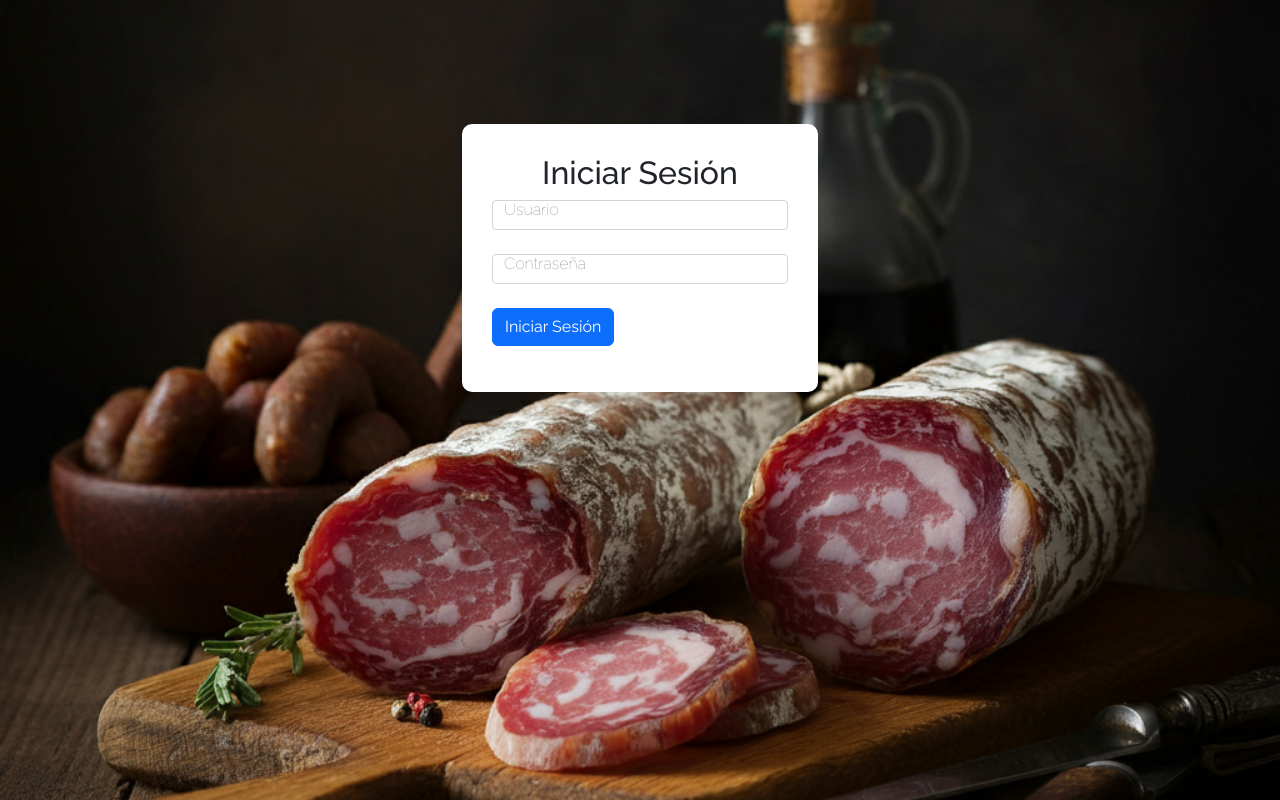
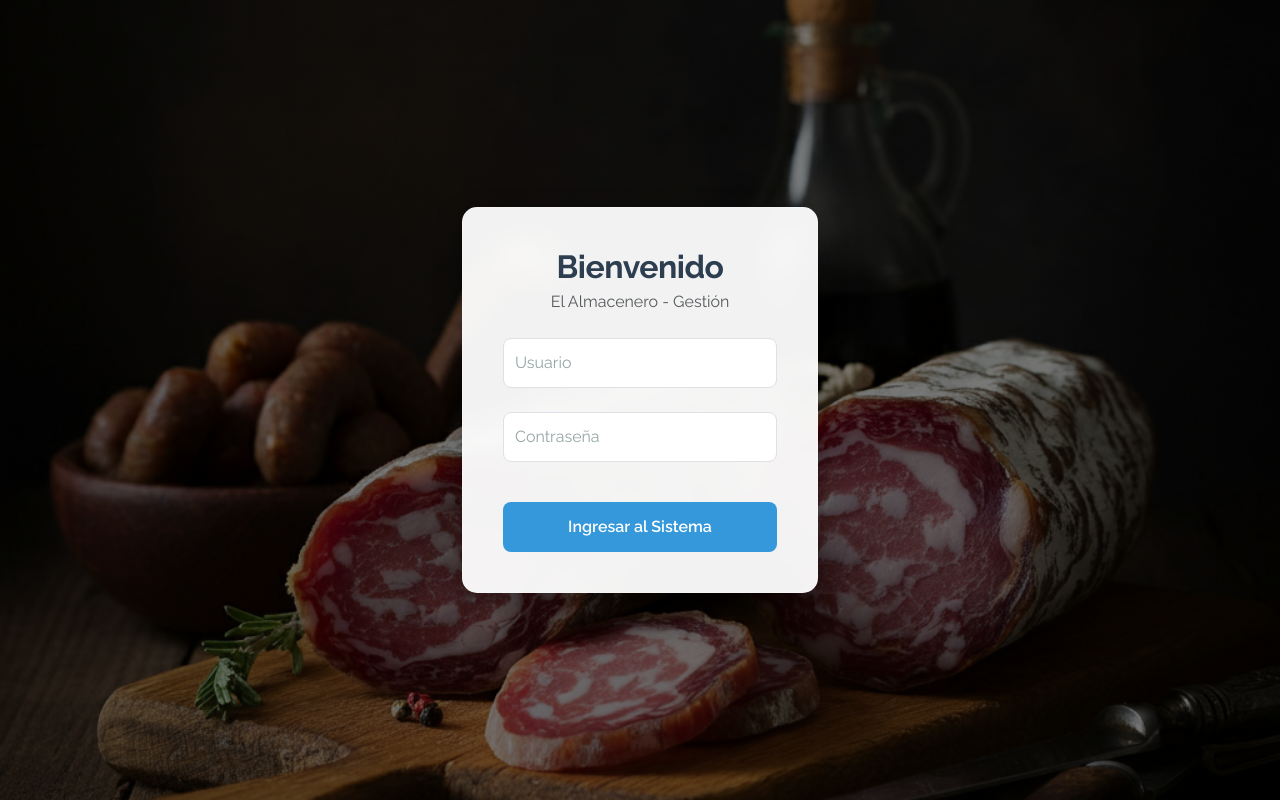
Before and after one commit to NicoButter/el_almacen, a Django app: page / in a window 1280 px wide. Run offline with Django 5.2, Linux system fonts and the light colour scheme; some libraries are stand-ins or nearby versions; some web fonts are replaced.

Commit message:
ajustes en estilos y estructura del formulario de inicio de sesión; se actualizó el texto del botón y se mejoró el diseño general

```diff
--- a/accounts/static/accounts/css/login_custom_styles.css
+++ b/accounts/static/accounts/css/login_custom_styles.css
@@ -1,24 +1,37 @@
 body {
     font-family: "Raleway", sans-serif;
     font-optical-sizing: auto;
-    font-weight: 100;
+    font-weight: 400;
     font-style: normal;
-    background-image: url('../images/fiambreria_login_background.png');
+    background-image: linear-gradient(rgba(0, 0, 0, 0.5), rgba(0, 0, 0, 0.5)), url('../images/fiambreria_login_background.png');
     background-size: cover;
     background-position: center;
     background-repeat: no-repeat;
     height: 100vh;
+    display: flex;
+    align-items: center;
+    justify-content: center;
+    margin: 0;
 }
 
 .login-container {
-    margin-top: 100px;
+    margin-top: 0;
 }
 
 .login-form {
-    background-color: white;
-    padding: 30px;
-    border-radius: 10px;
-    box-shadow: 0px 0px 10px rgba(0, 0, 0, 0.1);
+    background: rgba(255, 255, 255, 0.95);
+    padding: 2.5rem;
+    border-radius: 15px;
+    box-shadow: 0 10px 30px rgba(0, 0, 0, 0.3);
+    backdrop-filter: blur(10px);
+    border: 1px solid rgba(255, 255, 255, 0.2);
+}
+
+.login-form h2 {
+    font-weight: 700;
+    color: #2c3e50;
+    margin-bottom: 2rem;
+    letter-spacing: -0.5px;
 }
 
 .floating-label {
@@ -27,27 +40,61 @@ body {
 }
 
 .floating-label input {
-    height: 30px;
-    padding: 12px 12px 12px 0;
-    border: 1px solid #ced4da;
-    border-radius: 0.25rem;
+    height: 50px;
+    padding: 1.25rem 0.75rem 0.25rem;
+    border: 1px solid #dee2e6;
+    border-radius: 8px;
+    width: 100%;
+    transition: border-color 0.2s, box-shadow 0.2s;
+    font-size: 1rem;
 }
 
+.floating-label input:focus {
+    border-color: #3498db;
+    box-shadow: 0 0 0 4px rgba(52, 152, 219, 0.1);
+    outline: none;
+}
 
 .floating-label label {
     position: absolute;
     top: 50%;
     left: 12px;
-    transform: translateY(-70%);
-    color: #6c757d;
+    transform: translateY(-50%);
+    color: #95a5a6;
     pointer-events: none;
     transition: all 0.2s ease;
+    font-size: 1rem;
 }
 
 .floating-label input:focus+label,
 .floating-label input:not(:placeholder-shown)+label {
-    top: 0;
+    top: 10px;
     left: 12px;
-    font-size: 12px;
-    color: #007bff;
+    font-size: 0.75rem;
+    color: #3498db;
+    font-weight: 600;
 }
+
+.btn-login {
+    background: #3498db;
+    border: none;
+    padding: 0.8rem;
+    font-weight: 600;
+    border-radius: 8px;
+    transition: transform 0.2s, background 0.2s;
+    margin-top: 1rem;
+}
+
+.btn-login:hover {
+    background: #2980b9;
+    transform: translateY(-2px);
+}
+
+.btn-login:active {
+    transform: translateY(0);
+}
+
+/* Fix for spacing */
+.form-group {
+    margin-bottom: 1.5rem;
+}
--- a/accounts/templates/accounts/login.html
+++ b/accounts/templates/accounts/login.html
@@ -1,4 +1,4 @@
-{% load static %} }
+{% load static %}
 
 {% load custom_filters %}
 
@@ -24,11 +24,17 @@
     />
   </head>
   <body>
+    <!-- Overlay for dark gradient -->
+    <div class="login-overlay"></div>
+
     <div class="container login-container">
       <div class="row justify-content-center">
-        <div class="col-md-4">
+        <div class="col-md-5 col-lg-4">
           <div class="login-form">
-            <h2 class="text-center">Iniciar Sesión</h2>
+            <div class="text-center mb-4">
+              <h2 class="mb-1">Bienvenido</h2>
+              <p class="text-muted">El Almacenero - Gestión</p>
+            </div>
             <form method="post">
               {% csrf_token %}
               <div class="form-group floating-label">
@@ -39,6 +45,7 @@
                   class="form-control"
                   required
                   placeholder=" "
+                  autocomplete="username"
                 />
                 <label for="username">Usuario</label>
               </div>
@@ -50,11 +57,19 @@
                   class="form-control"
                   required
                   placeholder=" "
+                  autocomplete="current-password"
                 />
                 <label for="password">Contraseña</label>
               </div>
-              <button type="submit" class="btn btn-primary btn-block">
-                Iniciar Sesión
+
+              {% if form.errors %}
+                <div class="alert alert-danger py-2 small">
+                  Usuario o contraseña incorrectos.
+                </div>
+              {% endif %}
+
+              <button type="submit" class="btn btn-primary btn-block btn-login w-100">
+                Ingresar al Sistema
               </button>
             </form>
           </div>
```
